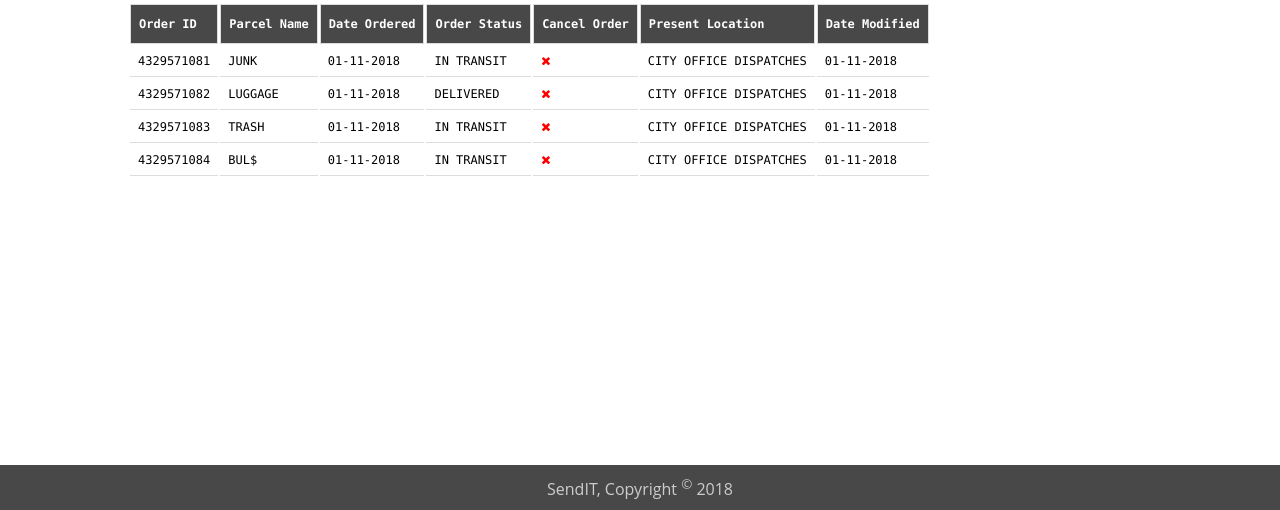
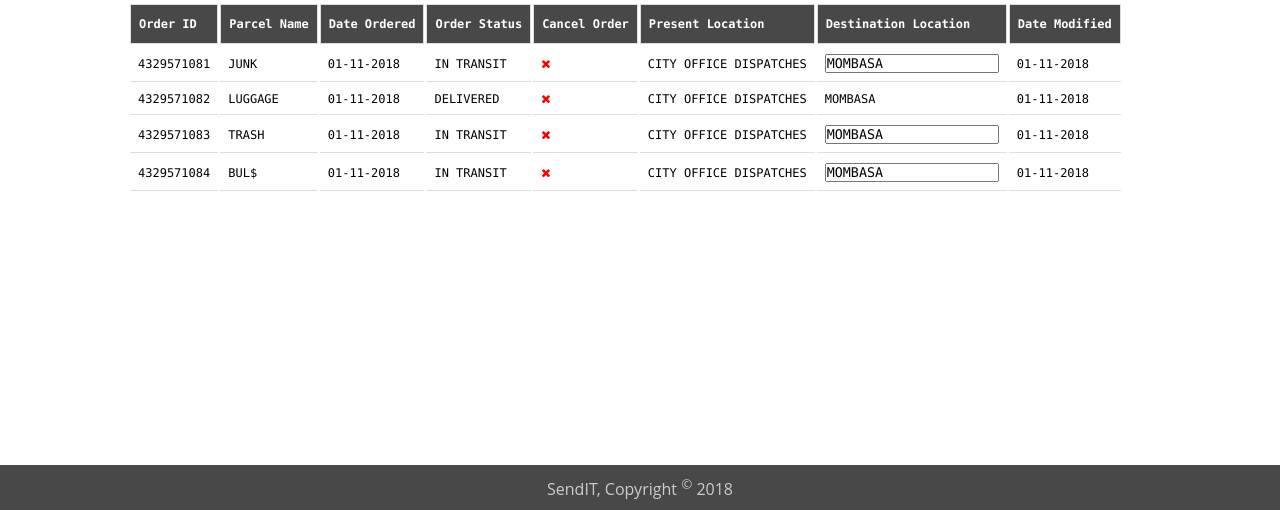
Before and after one commit to koitoror/SendIT, a plain HTML site: page UI/profile.html in a window 1280 px wide. Shown: the part 290-800 px from the top of the page. Drawn offline with Linux system fonts and the light colour scheme.

Commit message:
[Feature #161585334] Add change-destinatin to user profile

```diff
--- a/UI/profile.html
+++ b/UI/profile.html
@@ -62,6 +62,7 @@
                             <th>Order Status</th>
                             <th>Cancel Order</th>
                             <th>Present Location</th>
+                            <th>Destination Location</th>
                             <th>Date Modified</th>
 
                             </tr>
@@ -73,6 +74,7 @@
                             <td>IN TRANSIT</td>
                             <td><a href="profile.html"><i class="fa fa-close"></i></a></td>
                             <td>CITY OFFICE DISPATCHES</td>
+                            <td><input type="text" name="Destination" value="MOMBASA"></td>
                             <td>01-11-2018</td>
 
 
@@ -85,6 +87,7 @@
                             <td>DELIVERED</td>
                             <td><a href=""><i class="fa fa-close"></i></a></td>
                             <td>CITY OFFICE DISPATCHES</td>
+                            <td>MOMBASA</td>
                             <td>01-11-2018</td>
 
 
@@ -97,6 +100,7 @@
                             <td>IN TRANSIT</td>
                             <td><a href="profile.html"><i class="fa fa-close"></i></a></td>
                             <td>CITY OFFICE DISPATCHES</td>
+                            <td><input type="text" name="Destination" value="MOMBASA"></td>
                             <td>01-11-2018</td>
 
 
@@ -109,6 +113,7 @@
                             <td>IN TRANSIT</td>
                             <td><a href="profile.html"><i class="fa fa-close"></i></a></td>
                             <td>CITY OFFICE DISPATCHES</td>
+                            <td><input type="text" name="Destination" value="MOMBASA"></td>
                             <td>01-11-2018</td>
 
 
```
